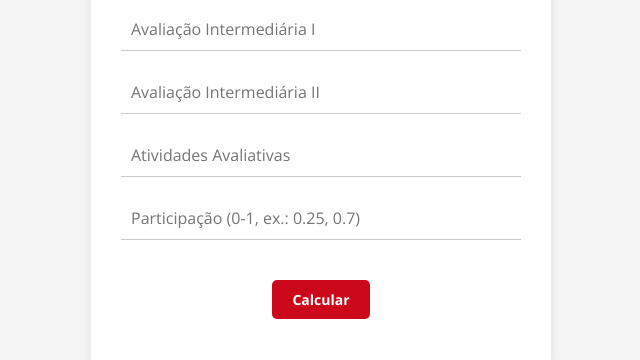
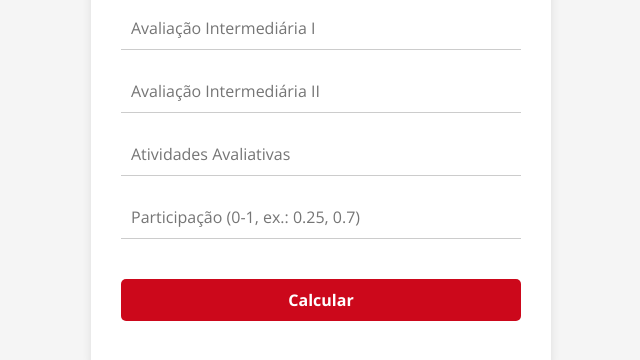
Before and after one commit to zerotohero3/mediamack, a plain HTML site: page index.html in a window 1280 px wide. Shown: the part 360-720 px from the top of the page, without its empty margins (319-959 px from the left). Drawn offline with nearby package versions, Linux system fonts and the light colour scheme.

Commit message:
improving button design

```diff
--- a/css/styles.css
+++ b/css/styles.css
@@ -52,11 +52,12 @@ button {
   background-color: #cc081b;
   color: white;
   border: none;
-  padding: 10px 20px;
+  padding: 10px;
+  width: 100%;
   border-radius: 5px;
   cursor: pointer;
   font-weight: bold;
-  font-size: 14px;
+  font-size: 16px;
   margin-top: 20px;
 }
 
@@ -86,8 +87,7 @@ button:hover {
   }
 
   button {
-    font-size: 12px;
-    padding: 8px 16px;
+    font-size: 14px;
     margin-top: 10px;
   }
 
```
